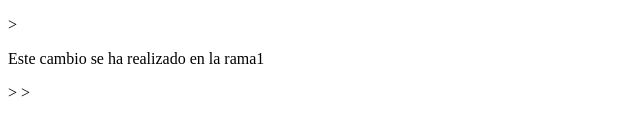
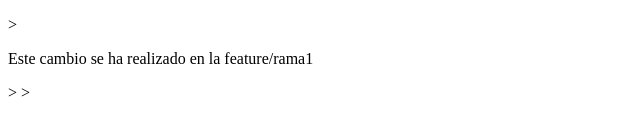
Before and after one commit to gerardorob/Repositorio_personal, a plain HTML site: page index.html in a window 1280 px wide. Shown: the part 320-456 px from the top of the page, 0-640 px from the left. Drawn offline with Linux system fonts and the light colour scheme.

Commit message:
Primer commit de feature/rama1

```diff
--- a/index.html
+++ b/index.html
@@ -8,6 +8,6 @@
         <h2>Este es el tercer commit</h2>
         <p>Aqui estoy haciendolo desde GitHub</p>
         <h3>Este es el quinto commit realizado desde Visual Studio</h3>>
-        <p>Este cambio se ha realizado en la rama1</p>>
+        <p>Este cambio se ha realizado en la feature/rama1</p>>
     </body>>
 </html>
```
